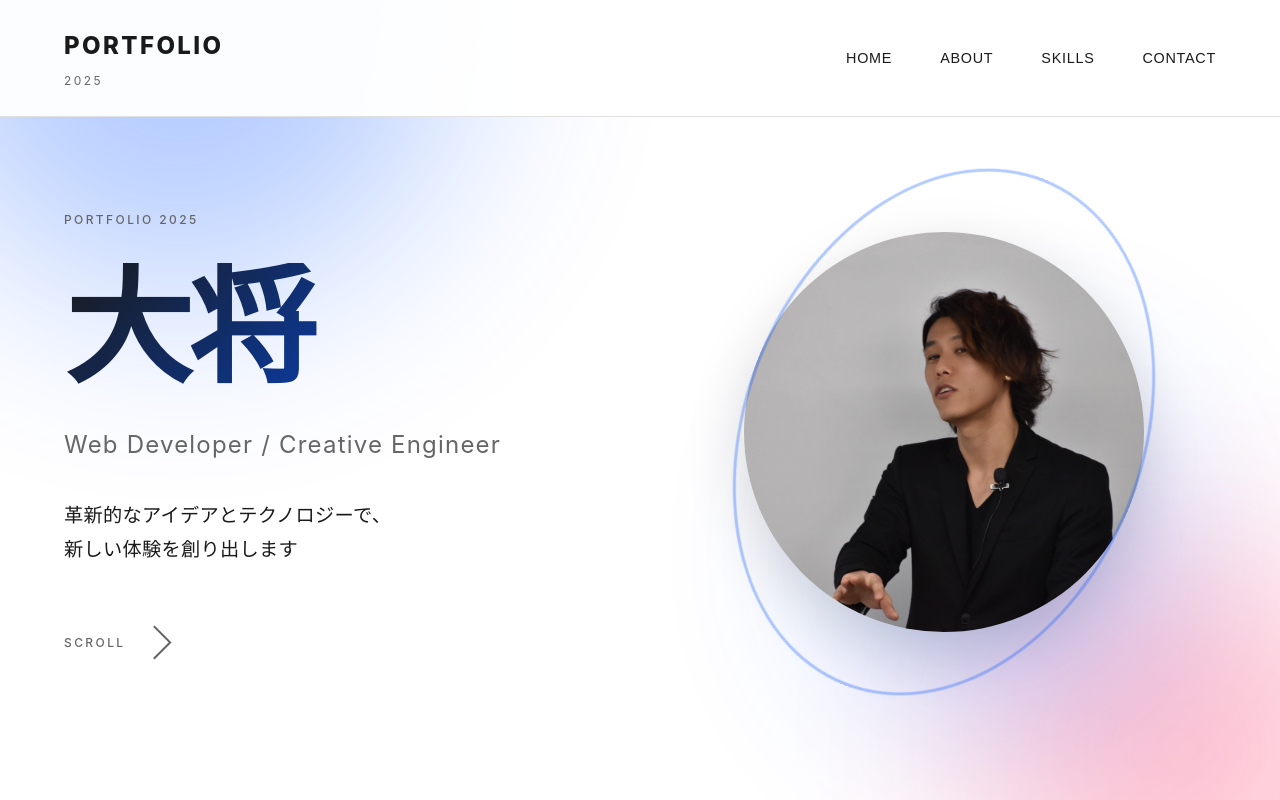
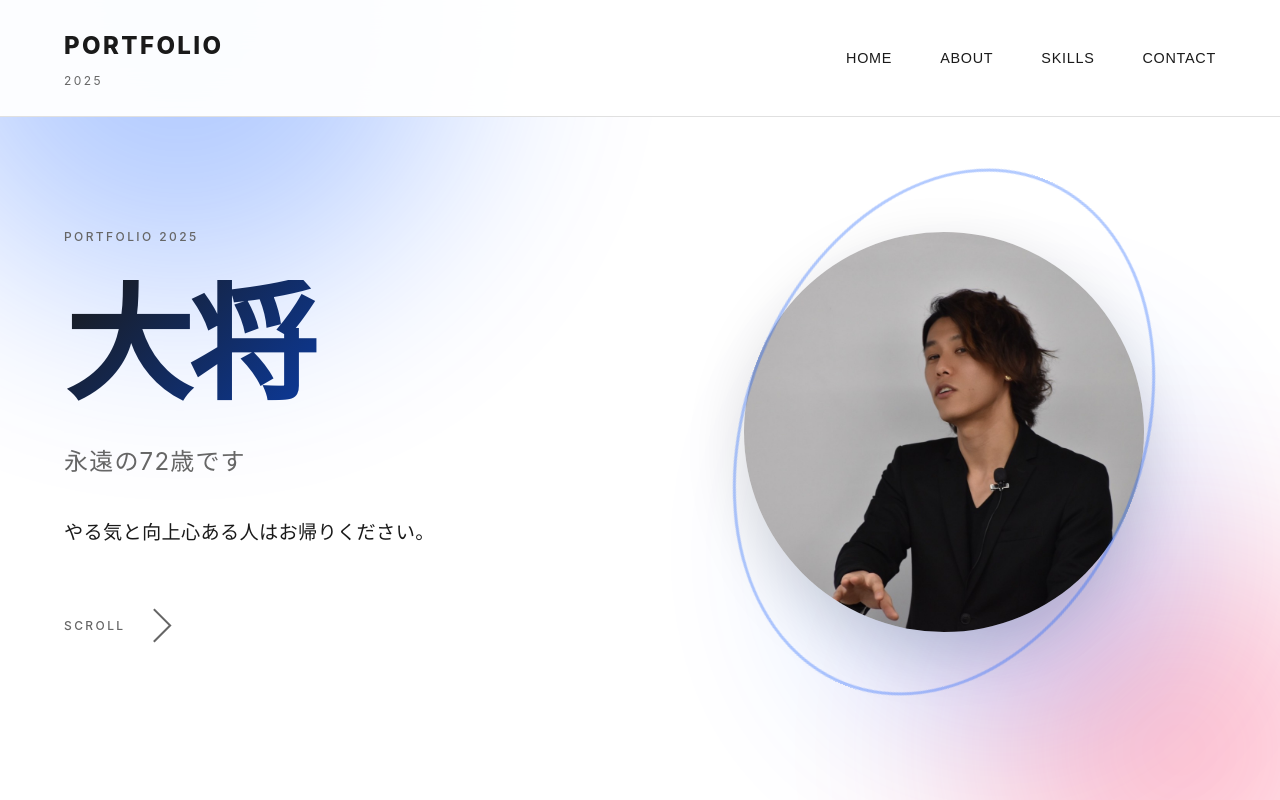
Before and after one commit to TIshow/mysite, a React (Vite) app: page / in a window 1280 px wide. Shown: the top 800 px of the page. Built offline with nearby package versions, Linux system fonts and the light colour scheme.

Commit message:
fix: changed my subtitle

```diff
--- a/src/components/Hero.jsx
+++ b/src/components/Hero.jsx
@@ -42,10 +42,9 @@ function Hero() {
             <h1 className="hero-title">
               <span className="hero-title-line">大将</span>
             </h1>
-            <p className="hero-subtitle">Web Developer / Creative Engineer</p>
+            <p className="hero-subtitle">永遠の72歳です</p>
             <p className="hero-description">
-              革新的なアイデアとテクノロジーで、<br />
-              新しい体験を創り出します
+              やる気と向上心ある人はお帰りください。
             </p>
             <div className="hero-scroll-hint">
               <span>SCROLL</span>
```
